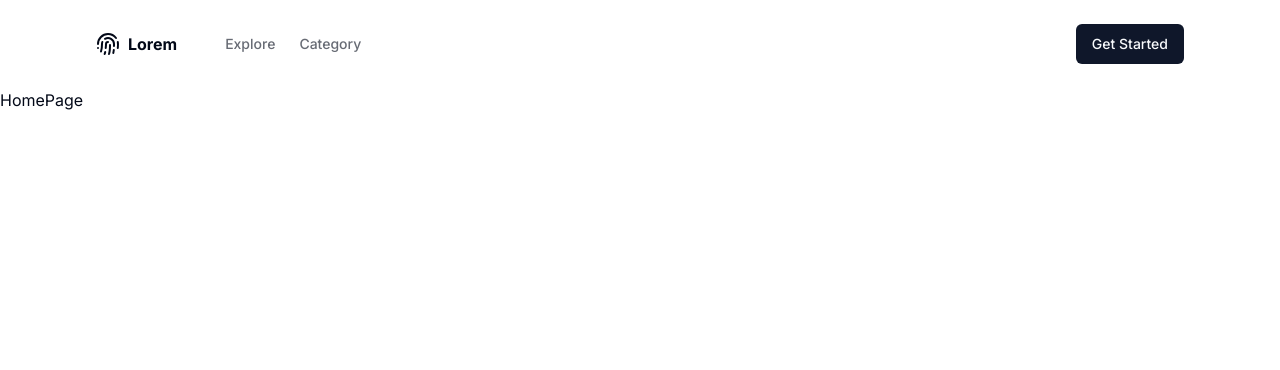
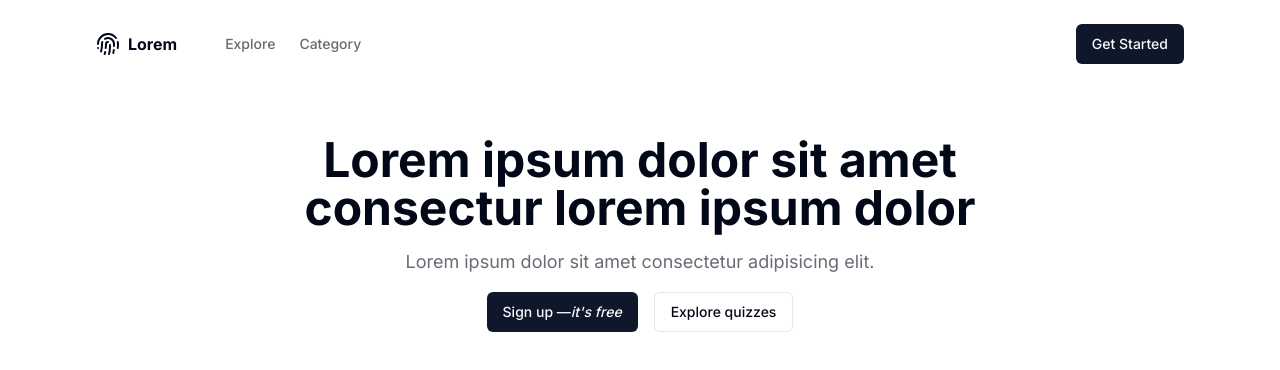
Before and after one commit to codewithbersh/useBrain, a Next.js app in the folder frontend/: page / in a window 1280 px wide. Shown: the top 370 px of the page. Built offline with nearby package versions, Linux system fonts and the light colour scheme; no server answers.

Commit message:
Added hero section

```diff
--- a/frontend/app/(home)/page.tsx
+++ b/frontend/app/(home)/page.tsx
@@ -1,7 +1,27 @@
-import React from "react";
+import { Button } from "@/components/ui/button";
+import { Balancer } from "react-wrap-balancer";
 
 const HomePage = () => {
-  return <div>HomePage</div>;
+  return (
+    <div className="container">
+      <section className="space-y-4 py-6 sm:py-12">
+        <h1 className=" text-2xl sm:text-3xl md:text-5xl font-bold sm:text-center leading-[1.1] max-w-prose">
+          <Balancer>
+            Lorem ipsum dolor sit amet consectur lorem ipsum dolor
+          </Balancer>
+        </h1>
+        <p className="sm:text-center text-foreground/60 max-w-prose mx-auto text-lg">
+          Lorem ipsum dolor sit amet consectetur adipisicing elit.
+        </p>
+        <div className="flex sm:justify-center gap-4">
+          <Button>
+            Sign up — <span className="italic">it's free</span>
+          </Button>
+          <Button variant="outline">Explore quizzes</Button>
+        </div>
+      </section>
+    </div>
+  );
 };
 
 export default HomePage;
--- a/frontend/package.json
+++ b/frontend/package.json
@@ -22,6 +22,7 @@
     "postcss": "8.4.25",
     "react": "18.2.0",
     "react-dom": "18.2.0",
+    "react-wrap-balancer": "^1.0.0",
     "tailwind-merge": "^1.13.2",
     "tailwindcss": "3.3.2",
     "tailwindcss-animate": "^1.0.6",
```
Also changed, not shown: 1 other file (tests, documents, lock files or other folders).
